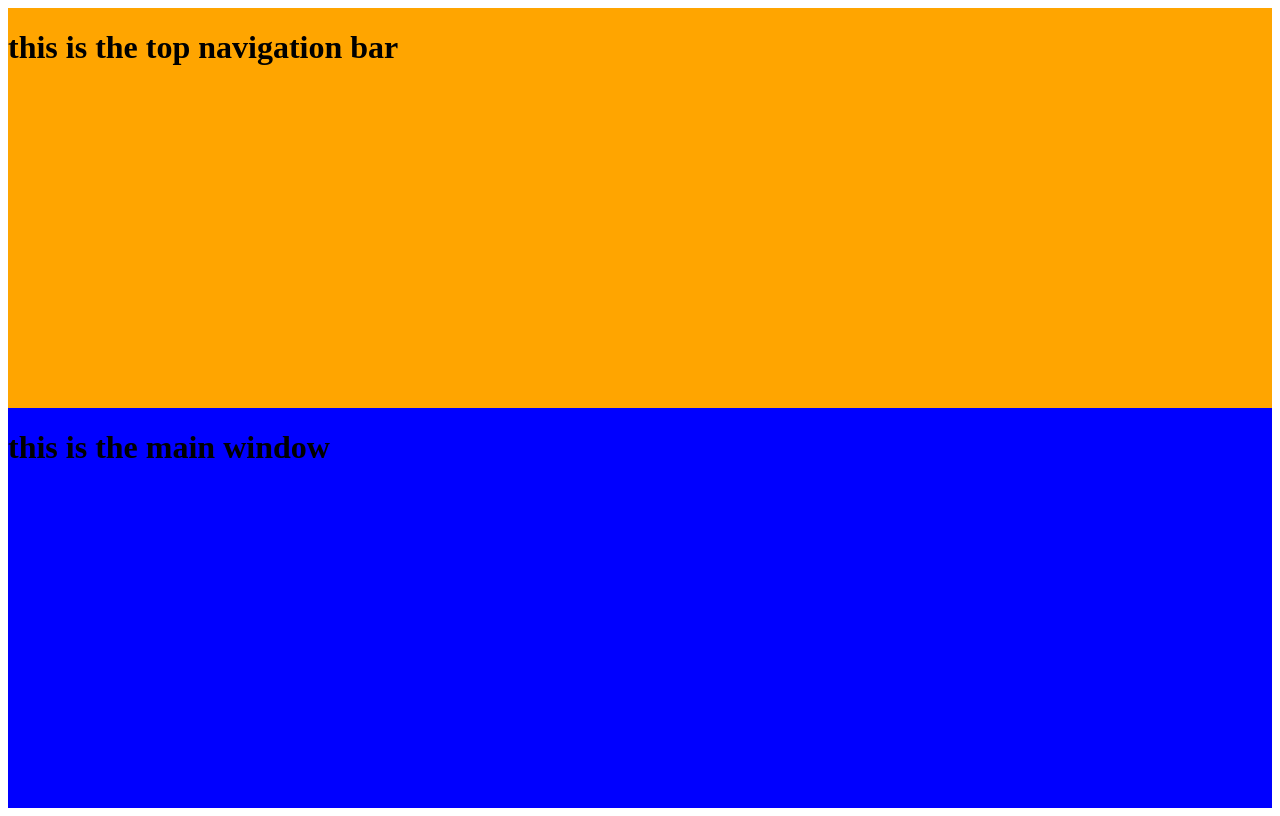
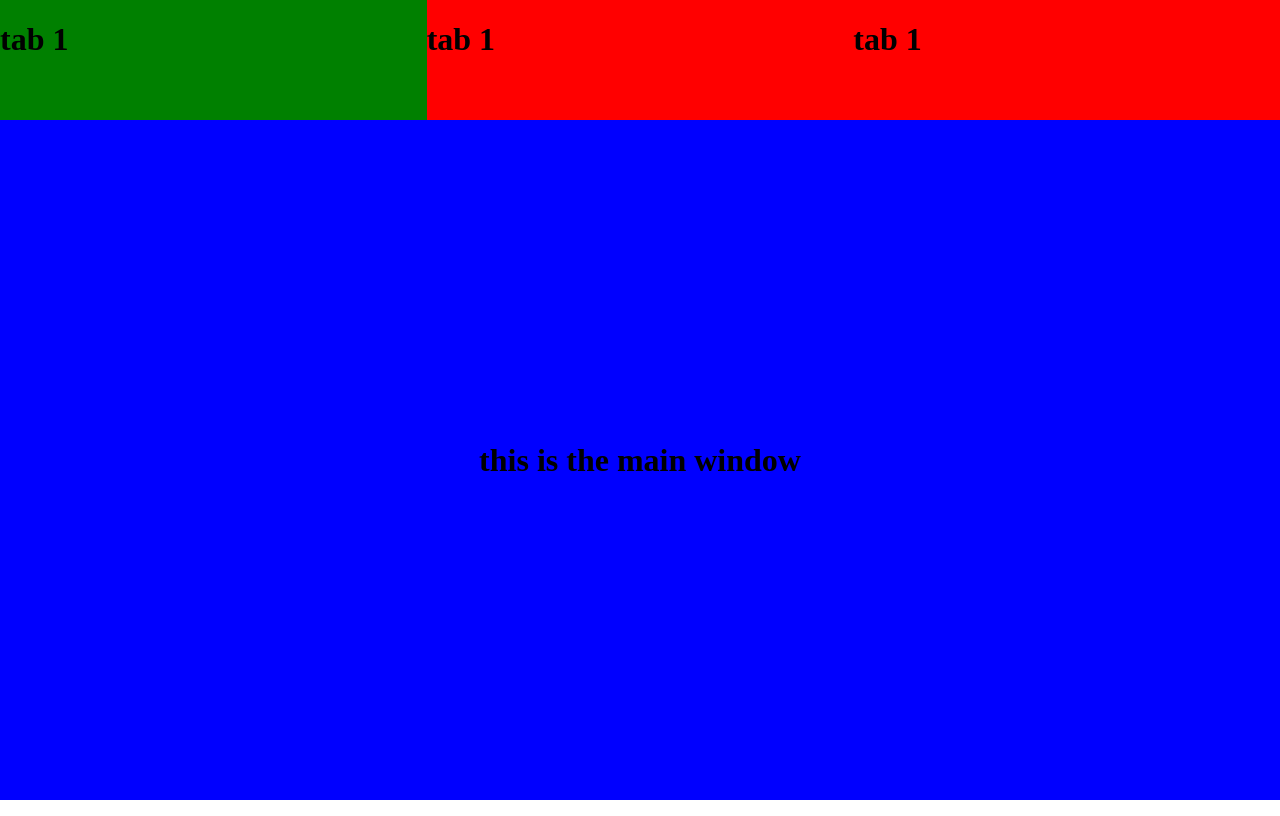
Before and after one commit to jmf5pu/portfolio, a React (Create React App) app: page / in a window 1280 px wide. Built offline with nearby package versions, Linux system fonts and the light colour scheme.

Commit message:
add basic tab layout, state hook

```diff
--- a/src/App.module.css
+++ b/src/App.module.css
@@ -1,5 +1,10 @@
 .parentDiv {
   display: flex;
   flex-direction: column;
+  position: fixed;
+  top: 0;
+  left: 0;
+  width: 100vw;
   height: 100vh;
+  overflow: hidden;
 }
--- a/src/components/NavBar.tsx
+++ b/src/components/NavBar.tsx
@@ -1,9 +1,32 @@
 import styles from "./styles/NavBar.module.css";
+import NavBarTab from "./NavBarTab";
+import { useState } from "react";
 
 function NavBar() {
+  const [activeTab, setActiveTab] = useState(1);
   return (
     <div className={styles.parentDiv}>
-      <h1>this is the top navigation bar</h1>
+      <NavBarTab
+        activeTab={activeTab}
+        onClick={() => {
+          setActiveTab(1);
+        }}
+        tabNum={1}
+      />
+      <NavBarTab
+        activeTab={activeTab}
+        onClick={() => {
+          setActiveTab(2);
+        }}
+        tabNum={2}
+      />
+      <NavBarTab
+        activeTab={activeTab}
+        onClick={() => {
+          setActiveTab(3);
+        }}
+        tabNum={3}
+      />
     </div>
   );
 }
--- /dev/null
+++ b/src/components/NavBarTab.tsx
@@ -0,0 +1,23 @@
+import styles from "./styles/NavBarTab.module.css";
+
+interface NavBarTabProps {
+  activeTab: number;
+  onClick: () => void;
+  tabNum: number;
+}
+
+function NavBarTab(props: NavBarTabProps) {
+  return (
+    <div
+      className={
+        props.activeTab === props.tabNum
+          ? styles.tabSelected
+          : styles.tabNotSelected
+      }
+      onClick={props.onClick}
+    >
+      <h1>tab 1</h1>
+    </div>
+  );
+}
+export default NavBarTab;
--- a/src/components/styles/MainWindow.module.css
+++ b/src/components/styles/MainWindow.module.css
@@ -1,4 +1,7 @@
 .parentDiv {
   background-color: blue;
-  flex: auto;
+  display: flex;
+  height: 85%;
+  justify-content: center;
+  align-items: center;
 }
--- a/src/components/styles/NavBar.module.css
+++ b/src/components/styles/NavBar.module.css
@@ -1,4 +1,6 @@
 .parentDiv {
   background-color: orange;
-  flex: auto;
+  height: 15%;
+  display: flex;
+  flex-direction: row;
 }
--- /dev/null
+++ b/src/components/styles/NavBarTab.module.css
@@ -0,0 +1,10 @@
+.tabSelected {
+  background-color: green;
+  display: flex;
+  width: calc(100% / 3);
+}
+.tabNotSelected {
+  background-color: red;
+  display: flex;
+  width: calc(100% / 3);
+}
```
